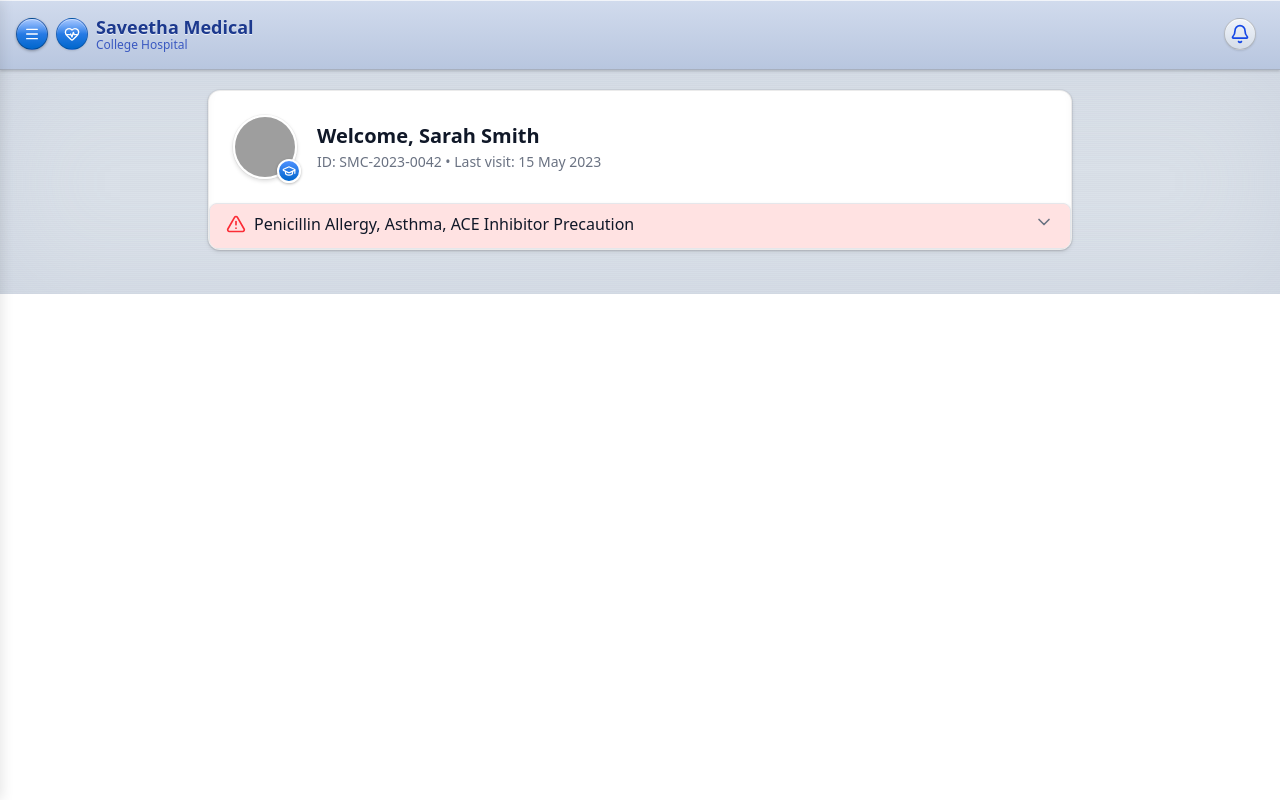
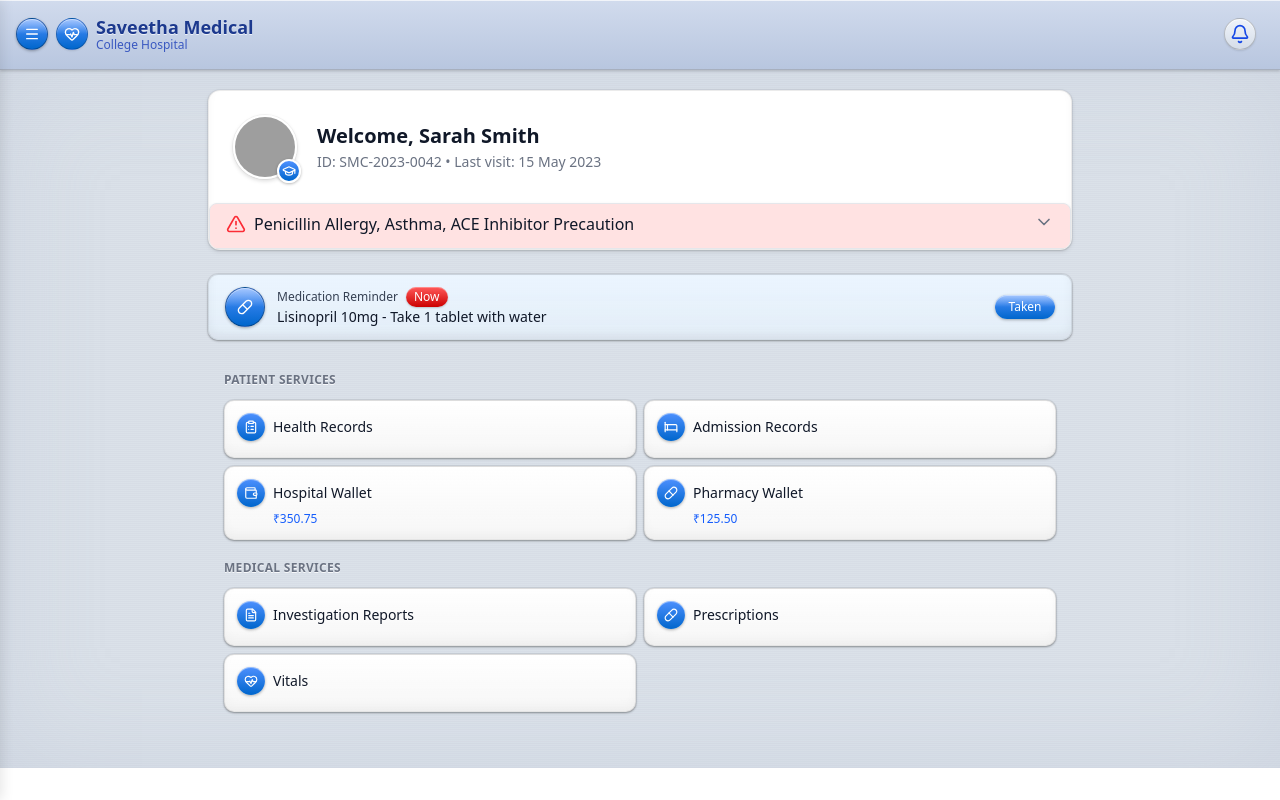
Before and after one commit to Mukunthan-A-R/simats-medical-client, a React (Vite) app: page /patient/dashboard in a window 1280 px wide. Built offline with nearby package versions, Linux system fonts and the light colour scheme; grey boxes are pictures that could not be loaded.

Commit message:
patient dashboard

```diff
--- /dev/null
+++ b/src/components/patient/PatientDashboardNotification.jsx
@@ -0,0 +1,73 @@
+import { PillIcon } from "lucide-react";
+import React from "react";
+
+const PatientDashboardNotification = () => {
+  // Aqua button style classes
+  const aquaButtonStyle =
+    "relative overflow-hidden text-white font-medium transition-all active:translate-y-0.5 active:shadow-inner";
+  const aquaGlossEffect =
+    "before:absolute before:inset-0 before:bg-gradient-to-b before:from-white before:via-transparent before:to-transparent before:opacity-50";
+
+  return (
+    <div
+      className="overflow-hidden mb-4"
+      style={{
+        backgroundColor: "rgba(235,245,255,0.9)",
+        borderRadius: "10px",
+        boxShadow:
+          "0 1px 3px rgba(0,0,0,0.12), 0 1px 2px rgba(0,0,0,0.24), 0 0 0 1px rgba(0,0,0,0.05), inset 0 -5px 10px rgba(0,0,0,0.05)",
+        border: "1px solid rgba(0,0,0,0.1)",
+        backgroundImage:
+          "linear-gradient(to bottom, rgba(235,245,255,0.9), rgba(225,235,245,0.8))",
+      }}
+    >
+      <div className="px-4 py-3 flex justify-between items-center">
+        <div className="flex items-center min-w-0 flex-1">
+          <div
+            className={`w-10 h-10 rounded-full flex items-center justify-center mr-3 ${aquaButtonStyle} ${aquaGlossEffect}`}
+            style={{
+              background: "linear-gradient(to bottom, #4d90fe, #0066cc)",
+              boxShadow:
+                "0 1px 3px rgba(0,0,0,0.3), inset 0 1px 0 rgba(255,255,255,0.4)",
+              border: "1px solid rgba(0,0,0,0.3)",
+            }}
+          >
+            <PillIcon size={16} className="text-white" />
+          </div>
+          <div className="min-w-0">
+            <div className="flex items-center">
+              <p className="text-xs text-gray-700">Medication Reminder</p>
+              <span
+                className="ml-2 text-xs px-2 py-0.5 rounded-full text-white"
+                style={{
+                  background: "linear-gradient(to bottom, #ff5a5a, #cc0000)",
+                  boxShadow:
+                    "0 1px 2px rgba(0,0,0,0.2), inset 0 1px 0 rgba(255,255,255,0.3)",
+                }}
+              >
+                Now
+              </span>
+            </div>
+            <p className="text-sm font-medium text-gray-900 truncate">
+              Lisinopril 10mg - Take 1 tablet with water
+            </p>
+          </div>
+        </div>
+        <button
+          className={`text-xs px-3 py-1  rounded-full text-white font-medium ml-2 ${aquaButtonStyle} ${aquaGlossEffect}`}
+          //   onClick={handleMarkAsTaken}
+          style={{
+            background: "linear-gradient(to bottom, #4d90fe, #0066cc)",
+            boxShadow:
+              "0 1px 3px rgba(0,0,0,0.3), inset 0 1px 0 rgba(255,255,255,0.4)",
+            minWidth: "60px",
+          }}
+        >
+          Taken
+        </button>
+      </div>
+    </div>
+  );
+};
+
+export default PatientDashboardNotification;
--- a/src/components/patient/PatientDashboardProfile.jsx
+++ b/src/components/patient/PatientDashboardProfile.jsx
@@ -2,6 +2,8 @@ import React, { useState } from "react";
 import { GraduationCapIcon, AwardIcon, ChartBarIcon } from "lucide-react";
 import PatientCollapsiblePanel from "./PatientCollapsiblePanel";
 import PatientMedicalAllergies from "./PatientMedicalAllergies";
+import PatientDashboardServices from "./PatientDashboardServices";
+import PatientDashboardNotification from "./PatientDashboardNotification";
 
 export default function PatientDashboardProfile() {
   const [activeTab, setActiveTab] = useState(null);
@@ -79,6 +81,12 @@ export default function PatientDashboardProfile() {
           ></PatientMedicalAllergies>
         </PatientCollapsiblePanel>
       </div>
+      <PatientDashboardNotification></PatientDashboardNotification>
+      <PatientDashboardServices
+        onNavigate={(path) => console.log("Navigate to:", path)}
+        showMedicationReminder={true}
+        handleMarkAsTaken={() => console.log("Marked as taken")}
+      />
     </div>
   );
 }
--- /dev/null
+++ b/src/components/patient/PatientDashboardServices.jsx
@@ -0,0 +1,137 @@
+import React, { cloneElement } from "react";
+import {
+  ClipboardListIcon,
+  BedIcon,
+  WalletIcon,
+  PillIcon,
+  FileTextIcon,
+  HeartPulseIcon,
+} from "lucide-react";
+
+export default function PatientDashboardServices({
+  onNavigate = () => {},
+  showMedicationReminder = true,
+}) {
+  const menuGroups = [
+    {
+      title: "Patient Services",
+      items: [
+        {
+          icon: <ClipboardListIcon size={18} />,
+          title: "Health Records",
+          action: () => onNavigate("records"),
+          iconColor: "text-blue-500",
+        },
+        {
+          icon: <BedIcon size={18} />,
+          title: "Admission Records",
+          action: () => onNavigate("admissions"),
+          highlight: true,
+          iconColor: "text-blue-500",
+        },
+        {
+          icon: <WalletIcon size={18} />,
+          title: "Hospital Wallet",
+          action: () => onNavigate("hospital-wallet"),
+          info: "₹350.75",
+          iconColor: "text-blue-500",
+        },
+        {
+          icon: <PillIcon size={18} />,
+          title: "Pharmacy Wallet",
+          action: () => onNavigate("pharmacy-wallet"),
+          info: "₹125.50",
+          iconColor: "text-blue-500",
+        },
+      ],
+    },
+    {
+      title: "Medical Services",
+      items: [
+        {
+          icon: <FileTextIcon size={18} />,
+          title: "Investigation Reports",
+          action: () => onNavigate("reports"),
+          iconColor: "text-blue-500",
+        },
+        {
+          icon: <PillIcon size={18} />,
+          title: "Prescriptions",
+          action: () => onNavigate("prescriptions"),
+          iconColor: "text-blue-500",
+        },
+        {
+          icon: <HeartPulseIcon size={18} />,
+          title: "Vitals",
+          action: () => onNavigate("vitals"),
+          iconColor: "text-blue-500",
+        },
+      ],
+    },
+  ];
+
+  return (
+    <div className="p-4">
+      {/* Dashboard Menu Groups */}
+      {menuGroups.map((group, groupIndex) => (
+        <div key={groupIndex} className="mb-5">
+          <h3
+            className="text-xs font-semibold mb-3 text-gray-500 uppercase tracking-wide"
+            style={{
+              textShadow: "0 1px 0 rgba(255,255,255,0.8)",
+            }}
+          >
+            {group.title}
+          </h3>
+          <div className="grid grid-cols-2 gap-2">
+            {group.items.map((item, index) => (
+              <button
+                key={index}
+                className="p-3 text-left flex flex-col"
+                onClick={item.action}
+                style={{
+                  backgroundColor: "white",
+                  borderRadius: "10px",
+                  backgroundImage:
+                    "linear-gradient(to bottom, rgba(255,255,255,1), rgba(245,245,245,0.9))",
+                  boxShadow:
+                    "0 1px 3px rgba(0,0,0,0.12), 0 1px 2px rgba(0,0,0,0.24), 0 0 0 1px rgba(0,0,0,0.05), inset 0 -5px 10px rgba(0,0,0,0.03)",
+                  border: "1px solid rgba(0,0,0,0.1)",
+                }}
+              >
+                <div className="flex items-center mb-1">
+                  <div
+                    className="w-7 h-7 rounded-full text-white flex items-center justify-center mr-2"
+                    style={{
+                      background:
+                        "linear-gradient(to bottom, #4d90fe, #0066cc)",
+                      boxShadow:
+                        "0 1px 3px rgba(0,0,0,0.3), inset 0 1px 0 rgba(255,255,255,0.4)",
+                    }}
+                  >
+                    {cloneElement(item.icon, {
+                      size: 14,
+                    })}
+                  </div>
+                  <span
+                    className="text-sm font-medium text-gray-900 truncate"
+                    style={{
+                      textShadow: "0 1px 0 rgba(255,255,255,0.5)",
+                    }}
+                  >
+                    {item.title}
+                  </span>
+                </div>
+                {item.info && (
+                  <span className="text-xs text-blue-600 font-medium ml-9 truncate">
+                    {item.info}
+                  </span>
+                )}
+              </button>
+            ))}
+          </div>
+        </div>
+      ))}
+    </div>
+  );
+}
```
